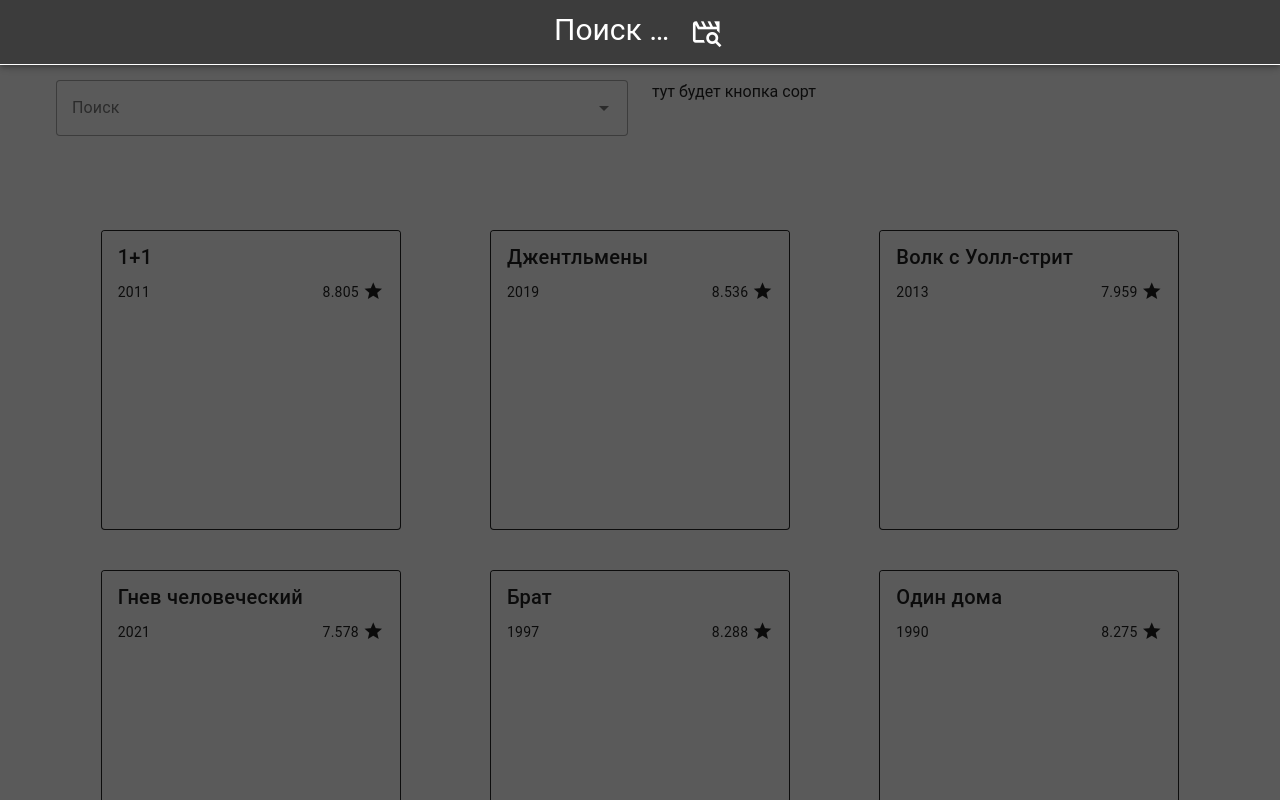
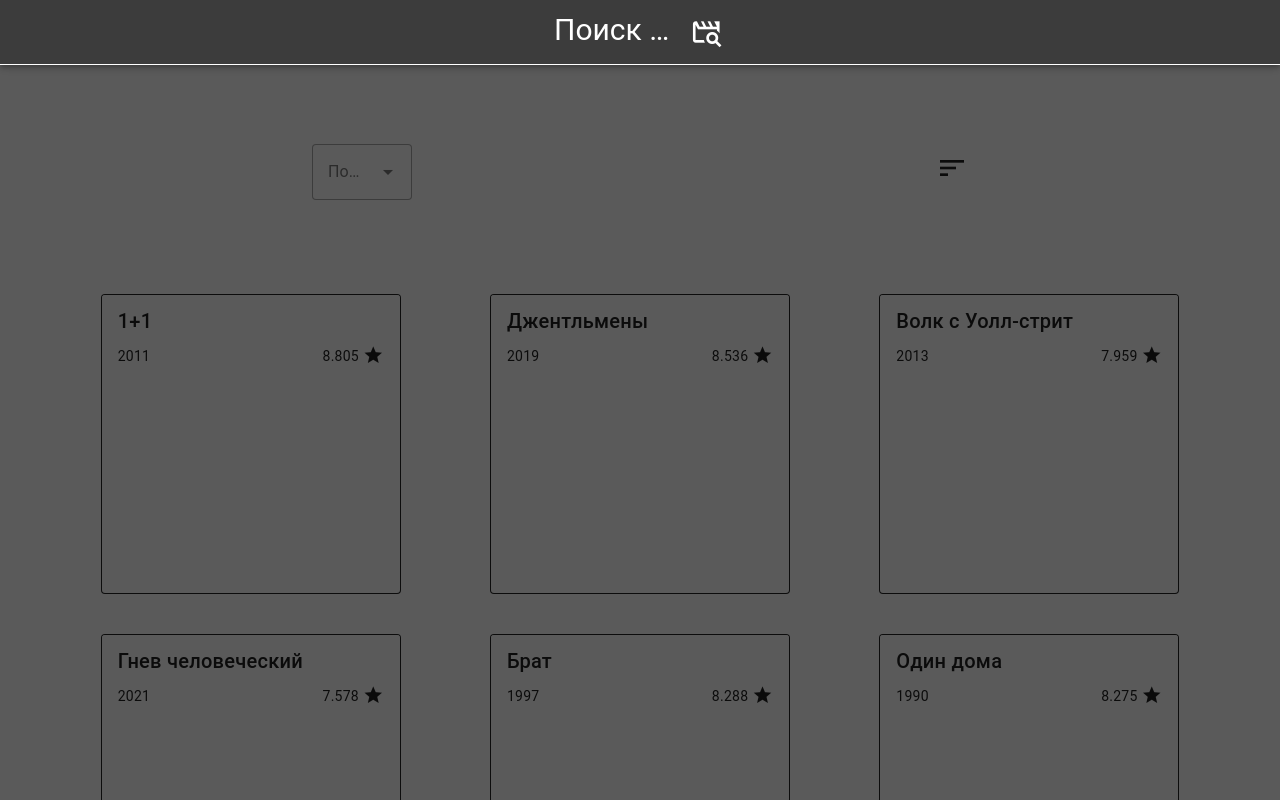
Before and after one commit to Pandecter/filmSearch, a Vue app: page / in a window 1280 px wide. Shown: the top 800 px of the page. Built offline with nearby package versions, Linux system fonts and the light colour scheme.

Commit message:
more styling

```diff
--- a/src/components/FilmPage.vue
+++ b/src/components/FilmPage.vue
@@ -1,18 +1,16 @@
 <template>
     <v-app>
-        <v-container>
-            <v-row>
-                <v-col>
-                    <v-autocomplete
-                     label="Поиск"
-                     variant="outlined"
-                     :items="FilmStore.filmNames">
-                    </v-autocomplete>
-                </v-col>
-                <v-col>
-                    <p>тут будет кнопка сорт</p>
-                </v-col>
-            </v-row>
+        <v-container class="d-flex justify-center mt-16">
+            <div class="w-50">
+                <v-autocomplete
+                 width="100"
+                 label="Поиск"
+                 variant="outlined"
+                 :items="FilmStore.filmNames"
+                >
+                </v-autocomplete>
+            </div>
+            <v-icon icon="mdi-sort-variant" size="x-large" class="ml-10 mt-2"></v-icon>
         </v-container>
         <v-container class="d-flex flex-row flex-wrap justify-space-around"
         fill-height>
--- a/src/store/filmStorage.js
+++ b/src/store/filmStorage.js
@@ -17,7 +17,7 @@ export const useFilmStore = defineStore('filmStorage', {
     },
     moveToNames(){
       for(let i = 0; i < filmData.docs.length; i++) {
-        this.filmNames[i] = filmData.docs[i].name
+        this.filmNames[i] = filmData.docs[i].name;
       }
     }
   }
```
